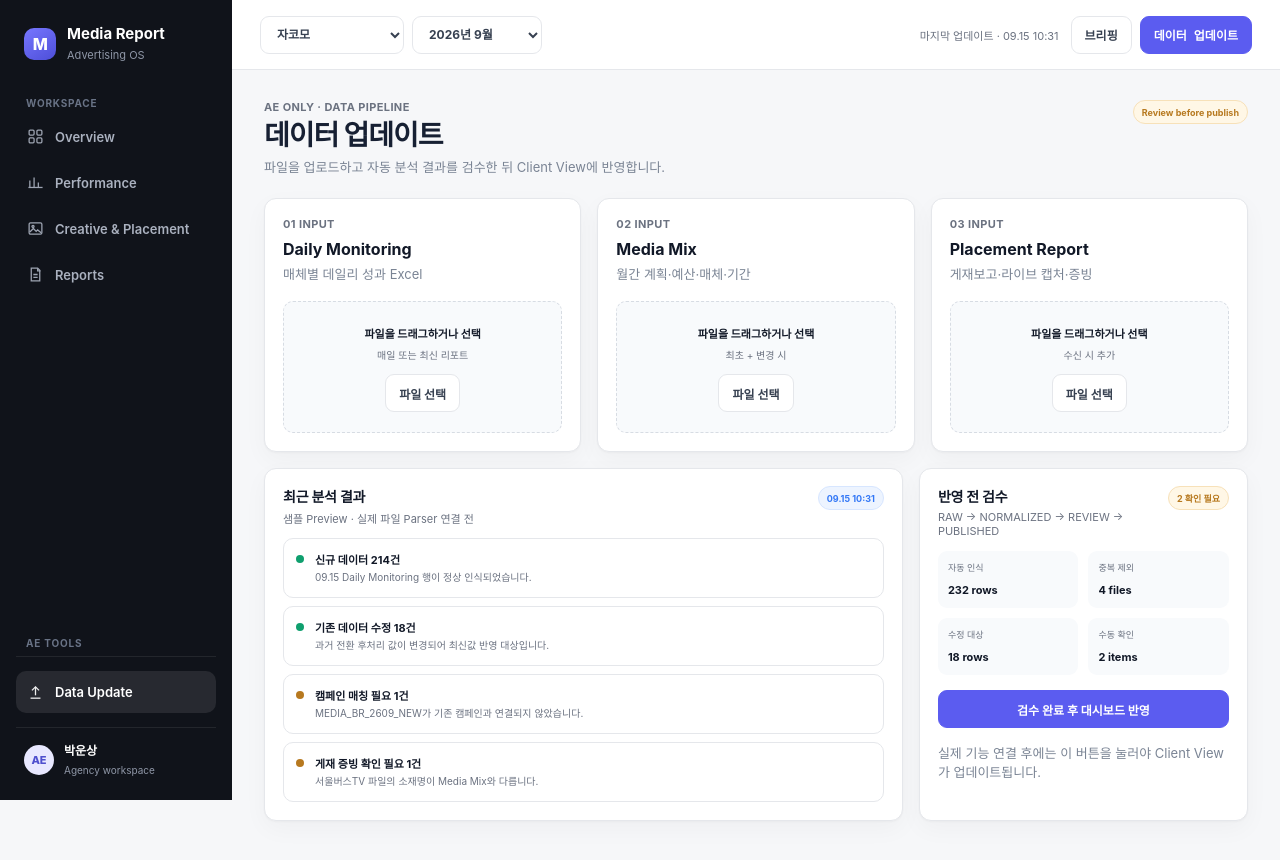
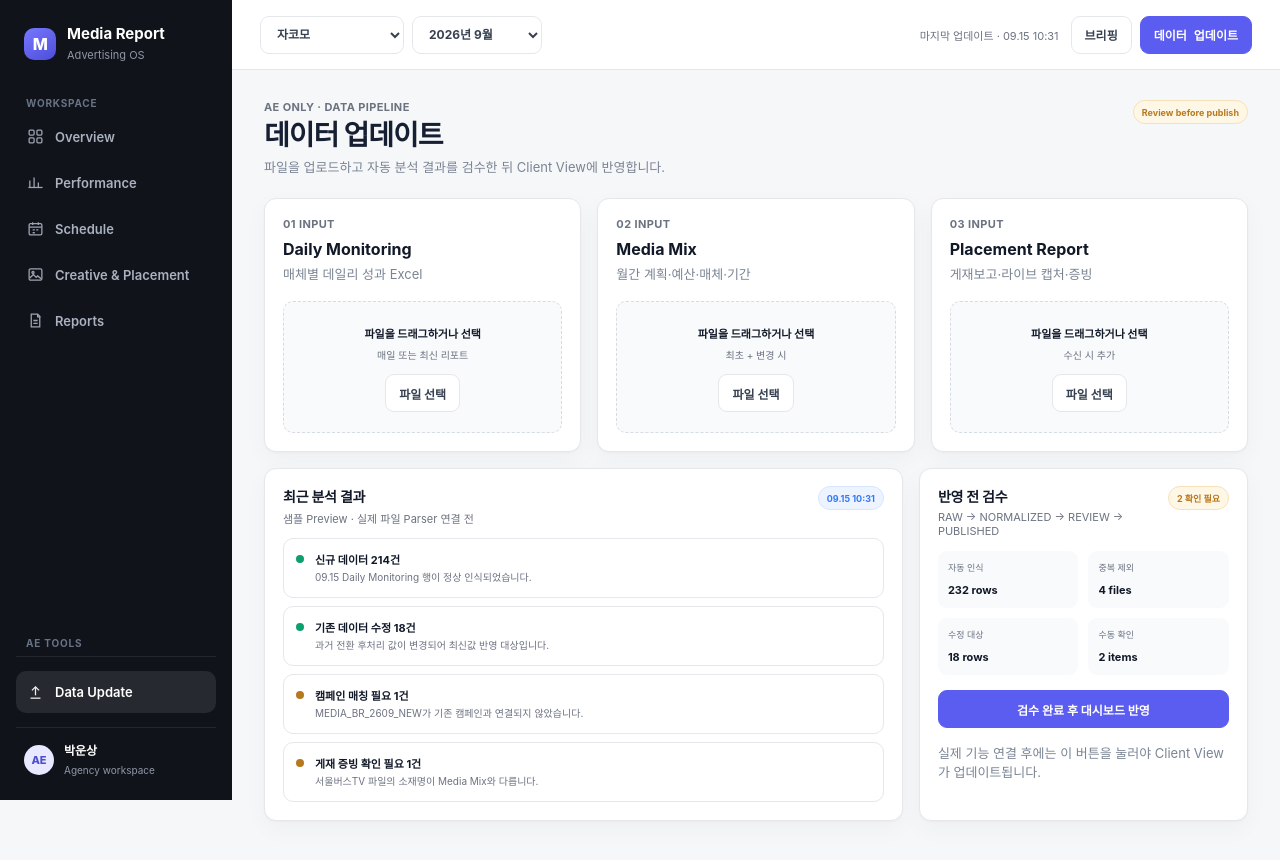
Before and after one commit to unz1020/Media-report_kor, a Next.js app: page /data-update in a window 1280 px wide. Shown: the top 860 px of the page. Built offline with nearby package versions, Linux system fonts and the light colour scheme.

Commit message:
ui: add schedule calendar navigation

```diff
--- a/components/app-shell.tsx
+++ b/components/app-shell.tsx
@@ -7,6 +7,7 @@ import type { ReactNode } from "react";
 const navItems = [
   { href: "/overview", label: "Overview", icon: "overview" },
   { href: "/performance", label: "Performance", icon: "chart" },
+  { href: "/schedule", label: "Schedule", icon: "calendar" },
   { href: "/creative", label: "Creative & Placement", icon: "image" },
   { href: "/reports", label: "Reports", icon: "report" }
 ] as const;
@@ -14,6 +15,7 @@ const navItems = [
 function Icon({ name }: { name: string }) {
   if (name === "overview") return <svg className="nav-icon" viewBox="0 0 24 24" fill="none" stroke="currentColor" strokeWidth="1.8"><rect x="3" y="3" width="7" height="7" rx="1.5"/><rect x="14" y="3" width="7" height="7" rx="1.5"/><rect x="3" y="14" width="7" height="7" rx="1.5"/><rect x="14" y="14" width="7" height="7" rx="1.5"/></svg>;
   if (name === "chart") return <svg className="nav-icon" viewBox="0 0 24 24" fill="none" stroke="currentColor" strokeWidth="1.8"><path d="M4 19V9"/><path d="M10 19V5"/><path d="M16 19v-7"/><path d="M22 19H2"/></svg>;
+  if (name === "calendar") return <svg className="nav-icon" viewBox="0 0 24 24" fill="none" stroke="currentColor" strokeWidth="1.8"><rect x="3" y="5" width="18" height="16" rx="2"/><path d="M8 3v4M16 3v4M3 10h18"/><path d="M8 14h3M13 14h3M8 18h3"/></svg>;
   if (name === "image") return <svg className="nav-icon" viewBox="0 0 24 24" fill="none" stroke="currentColor" strokeWidth="1.8"><rect x="3" y="4" width="18" height="16" rx="2"/><circle cx="8.5" cy="9" r="1.5"/><path d="m4 17 5-5 4 4 2-2 5 4"/></svg>;
   if (name === "report") return <svg className="nav-icon" viewBox="0 0 24 24" fill="none" stroke="currentColor" strokeWidth="1.8"><path d="M6 3h9l3 3v15H6z"/><path d="M15 3v4h4"/><path d="M9 12h6M9 16h6"/></svg>;
   return <svg className="nav-icon" viewBox="0 0 24 24" fill="none" stroke="currentColor" strokeWidth="1.8"><circle cx="12" cy="12" r="8"/></svg>;
```
